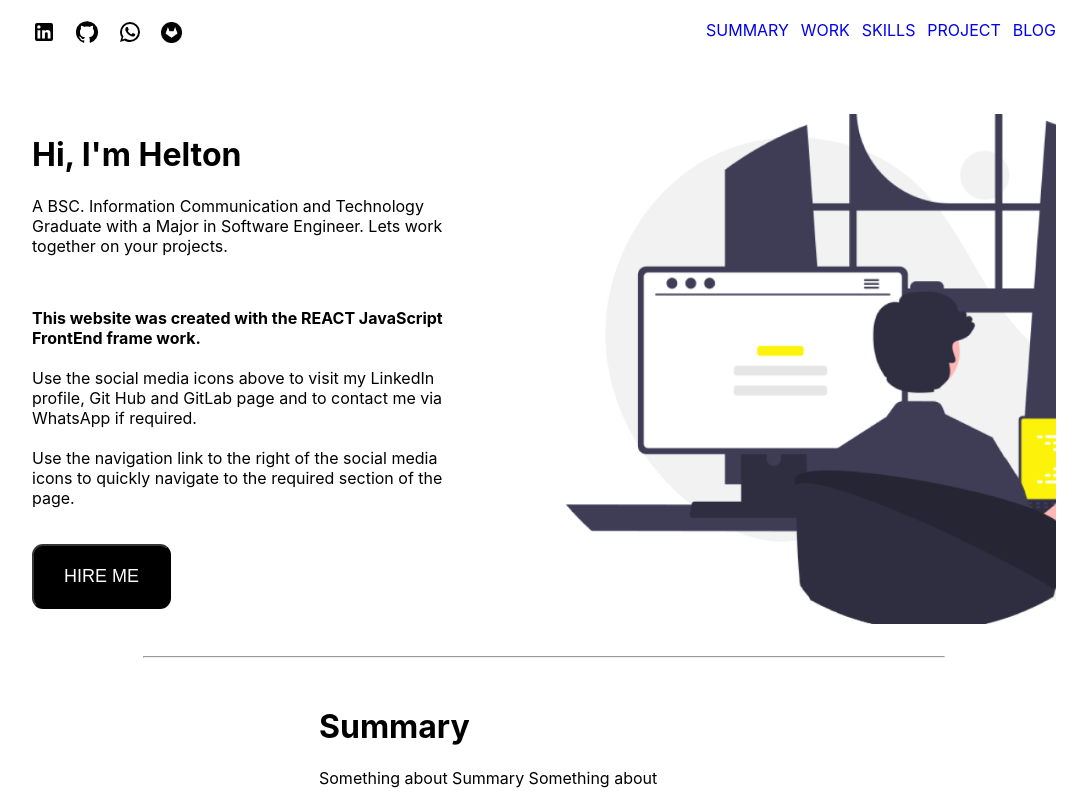
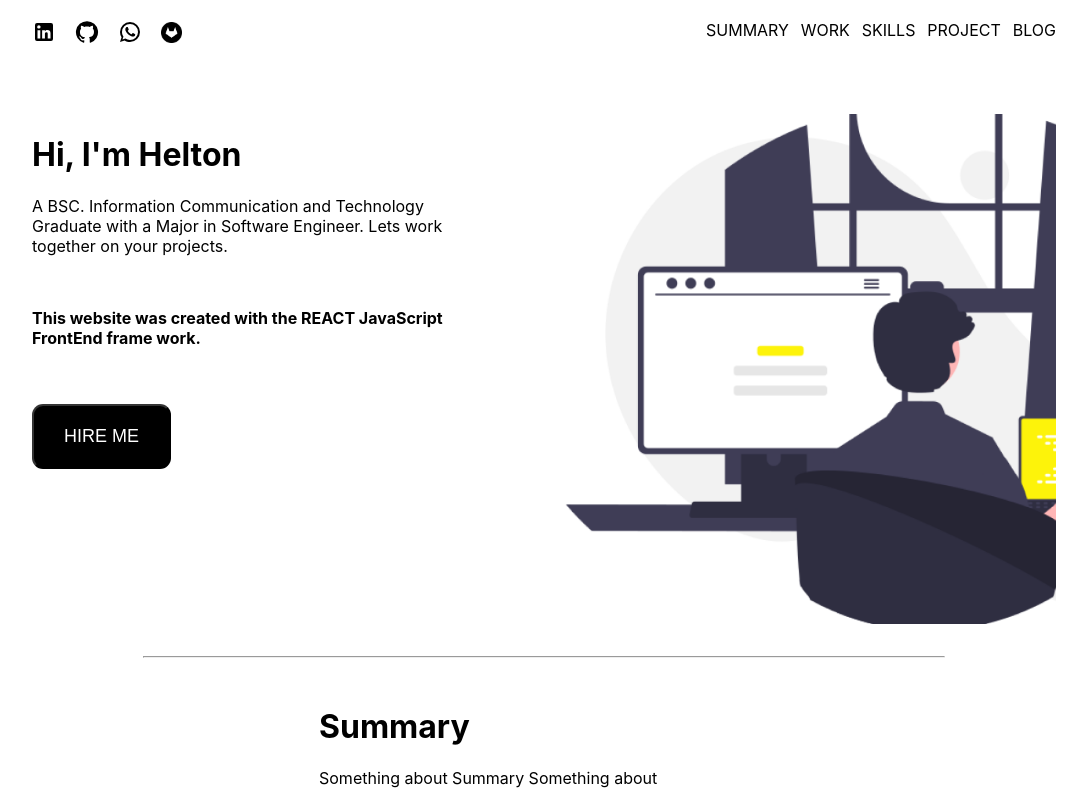
Before and after one commit to gamerboyelz/helton-dev-portfolio, a React (Create React App) app: page / in a window 1280 px wide. Shown: the top 800 px of the page, without its empty margins (96-1183 px from the left). Built offline with nearby package versions, Linux system fonts and the light colour scheme.

Commit message:
change id to numbers in the MainDetailList component removed styles fro sas no longer in use

```diff
--- a/src/App.styles.scss
+++ b/src/App.styles.scss
@@ -27,9 +27,6 @@
         display: flex;
         width: 350px;
         justify-content: space-between;
-        div a,a:visited, a:active {
-            text-decoration: none;
-        }
 
     }
 }
--- a/src/components/heroSectionComponent.jsx
+++ b/src/components/heroSectionComponent.jsx
@@ -13,7 +13,7 @@ const HeroSection = () => {
           <br />
           <p>
             <b>This website was created with the REACT JavaScript FrontEnd frame work.</b> <br /> <br />
-            Use the social media icons above to visit my LinkedIn profile, Git Hub and GitLab page and to contact me via WhatsApp if required. <br /><br /> Use the navigation link to the right of the social media icons to quickly navigate to the required section of the page.
+
           </p>
           <br />
           <button className="btn-HeroSection">HIRE ME</button>
--- a/src/components/mainDetailListComponent.jsx
+++ b/src/components/mainDetailListComponent.jsx
@@ -2,25 +2,25 @@
 const MainDetailList = () => {
     const detailListInfo = [
       {
-        id: 'summary',
+        id: 1,
         heading: "Summary",
         informationA: "Something about  Summary Something about",
         informationB: "Something about  Summary"
       },
       {
-        id: 'work',
+        id: 2,
         heading: "Work",
         informationA: "Something about  Summary Something about",
         informationB: "Something bout Work experience"
       },
       {
-        id: 'skills',
-        heading: "Skills",
+        id: 3,
+        heading:'Skills',
         informationA: "Something about  Summary Something about",
         informationB: "Something bout Work experience"
       },
       {
-        id: 'projects',
+        id: 5,
         heading: "Projects",
         informationA: "Something about  Summary Something about",
         informationB: "Something bout Work experience"
--- a/src/components/navBarComponent.jsx
+++ b/src/components/navBarComponent.jsx
@@ -14,11 +14,11 @@ const NavBar = () => {
         </div>
 
         <div className="container-NavBar-Links">
-          <div> <a href="#summary">SUMMARY</a> </div>
-          <div> <a href="#work">WORK</a> </div>
-          <div> <a href="#skills">SKILLS</a> </div>
-          <div><a href="#projects">PROJECT</a></div>
-          <div><a href="#blogs">BLOG</a></div>
+          <div> SUMMARY </div>
+          <div> WORK </div>
+          <div> SKILLS </div>
+          <div>PROJECT</div>
+          <div>BLOG</div>
         </div>
       </div>
     );
```
